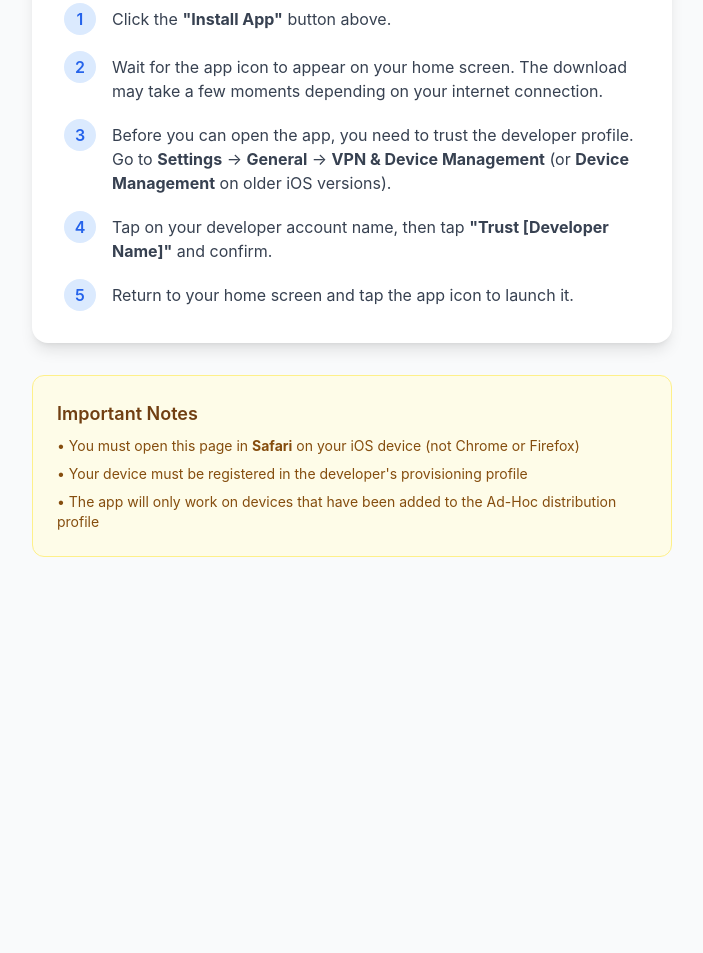
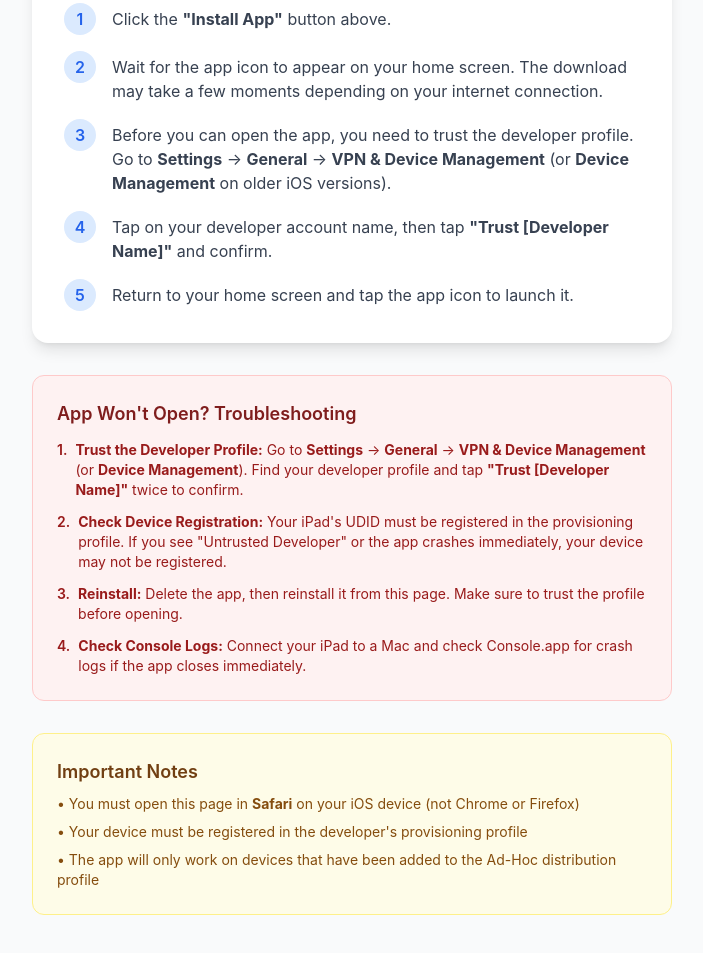
Before and after one commit to ZaidAqrawi/fittest, a plain HTML site: page index.html in a window 1280 px wide. Shown: the part 634-1587 px from the top of the page, without its empty margins (288-991 px from the left). Before the commit the page ends 1239 px from the top, so only its background shows below. Drawn offline with nearby package versions, Linux system fonts and the light colour scheme.

Commit message:
Add troubleshooting section for app not opening issue

```diff
--- a/index.html
+++ b/index.html
@@ -72,6 +72,29 @@
             </ol>
         </div>
 
+        <!-- Troubleshooting Section -->
+        <div class="mt-8 bg-red-50 border border-red-200 rounded-xl p-6">
+            <h3 class="text-lg font-semibold text-red-900 mb-3">App Won't Open? Troubleshooting</h3>
+            <ol class="text-red-800 space-y-3 text-sm">
+                <li class="flex items-start">
+                    <span class="font-semibold mr-2">1.</span>
+                    <span><strong>Trust the Developer Profile:</strong> Go to <strong>Settings</strong> → <strong>General</strong> → <strong>VPN & Device Management</strong> (or <strong>Device Management</strong>). Find your developer profile and tap <strong>"Trust [Developer Name]"</strong> twice to confirm.</span>
+                </li>
+                <li class="flex items-start">
+                    <span class="font-semibold mr-2">2.</span>
+                    <span><strong>Check Device Registration:</strong> Your iPad's UDID must be registered in the provisioning profile. If you see "Untrusted Developer" or the app crashes immediately, your device may not be registered.</span>
+                </li>
+                <li class="flex items-start">
+                    <span class="font-semibold mr-2">3.</span>
+                    <span><strong>Reinstall:</strong> Delete the app, then reinstall it from this page. Make sure to trust the profile before opening.</span>
+                </li>
+                <li class="flex items-start">
+                    <span class="font-semibold mr-2">4.</span>
+                    <span><strong>Check Console Logs:</strong> Connect your iPad to a Mac and check Console.app for crash logs if the app closes immediately.</span>
+                </li>
+            </ol>
+        </div>
+
         <!-- Important Notes -->
         <div class="mt-8 bg-yellow-50 border border-yellow-200 rounded-xl p-6">
             <h3 class="text-lg font-semibold text-yellow-900 mb-2">Important Notes</h3>
```
